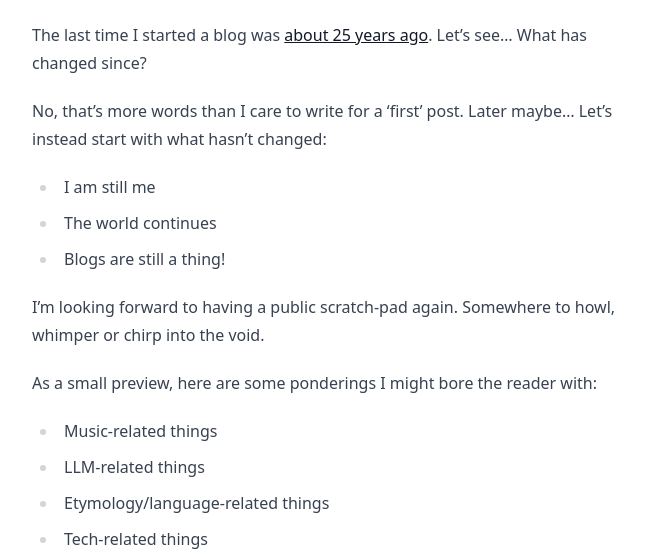
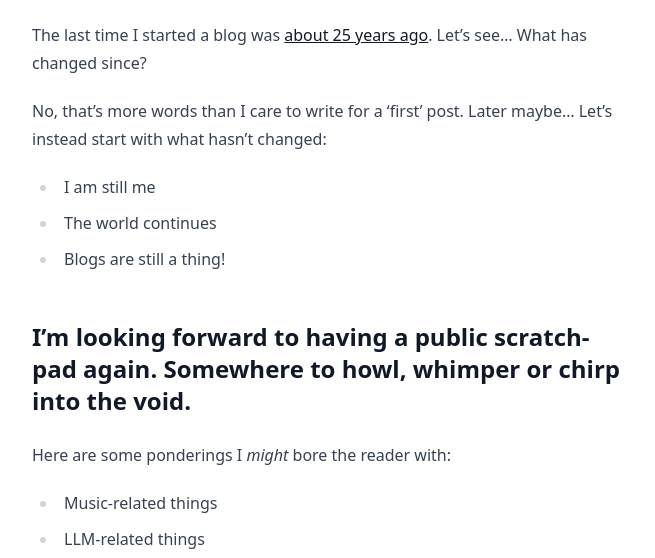
Before and after one commit to 64MM4-KN1F3/dear.inheadlights, an Astro site: page /blog/dear-internet in a window 1280 px wide. Shown: the part 186-744 px from the top of the page, without its empty margins (312-967 px from the left). Built offline with nearby package versions, Linux system fonts and the light colour scheme; Astro itself is replaced by a stand-in of ours.

Commit message:
minor updates

```diff
--- a/src/content/blog/dear-internet.md
+++ b/src/content/blog/dear-internet.md
@@ -13,8 +13,8 @@ No, that's more words than I care to write for a 'first' post. Later maybe.. Let
 - Blogs are still a thing!
 
 I'm looking forward to having a public scratch-pad again. Somewhere to howl, whimper or chirp into the void.
-
-As a small preview, here are some ponderings I might bore the reader with:
+---
+Here are some ponderings I *might* bore the reader with:
 - Music-related things
 - LLM-related things
 - Etymology/language-related things
```
